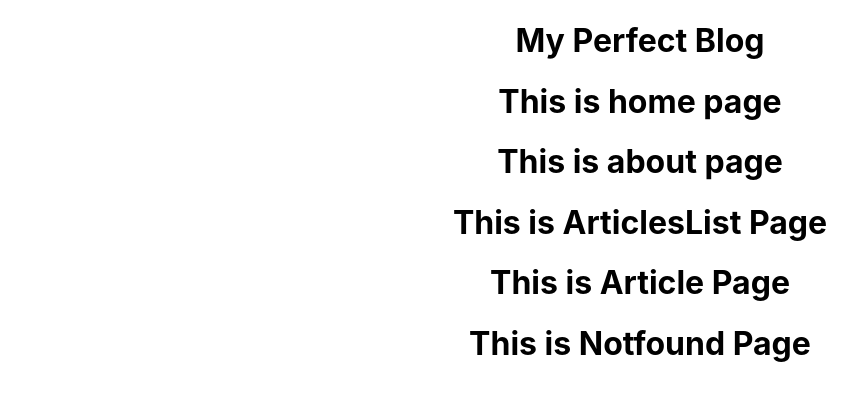
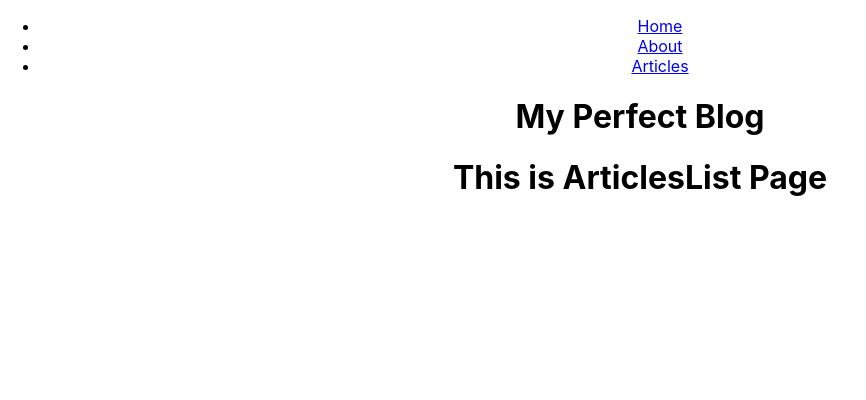
Before and after one commit to ravikantshukla/my-blog, a React (Create React App) app: page /articles in a window 1280 px wide. Shown: the top 400 px of the page, without its empty margins (0-866 px from the left). Built offline with nearby package versions, Linux system fonts and the light colour scheme.

Commit message:
Router implementation

```diff
--- a/package.json
+++ b/package.json
@@ -8,6 +8,7 @@
     "@testing-library/user-event": "^13.5.0",
     "react": "^18.2.0",
     "react-dom": "^18.2.0",
+    "react-router-dom": "^6.6.1",
     "react-scripts": "5.0.1",
     "web-vitals": "^2.1.4"
   },
--- a/src/App.js
+++ b/src/App.js
@@ -1,20 +1,30 @@
 import './App.css';
+import {BrowserRouter, Routes, Route} from 'react-router-dom'
 import HomePage from './pages/HomePage';
 import AboutPage from './pages/AboutPage';
 import ArticlesListPage from './pages/ArticlesListPage';
 import ArticlePage from './pages/ArticlePage';
+import NavBar from './navBar';
+
 import NotFoundPage from './pages/NotFoundPage';
 
 function App() {
   return (
-    <div className="App">
-      <h1>My Perfect Blog</h1>
-      <HomePage/>
-      <AboutPage/>
-      <ArticlesListPage/>
-      <ArticlePage/>
-      <NotFoundPage/>
-    </div>
+    <BrowserRouter>
+      <div className="App">
+        <NavBar/>
+        <h1>My Perfect Blog</h1>
+        <div id='page-id'>
+          <Routes>
+            <Route path='/' element={<HomePage/>}/>
+            <Route path='/about' element={<AboutPage/>}/>
+            <Route path='/articles' element={<ArticlesListPage/>}/>
+            <Route path='/articles/:articled' element={<ArticlePage/>}/>
+
+          </Routes>
+        </div>
+      </div>
+    </BrowserRouter>
   );
 }
 
--- /dev/null
+++ b/src/navBar.js
@@ -0,0 +1,20 @@
+import { Link } from "react-router-dom";
+const NavBar = () =>{
+    return (
+        <nav>
+            <ul>
+                <li>
+                    <Link to='/'>Home</Link>
+                 </li>
+                 <li>
+                    <Link to='/about'>About</Link>
+                 </li>
+                 <li>
+                    <Link to='/articles'>Articles</Link>
+                 </li>
+            </ul>
+        </nav>
+    )
+}
+
+export default NavBar;
```
Also changed, not shown: 1 other file (tests, documents, lock files or other folders).
